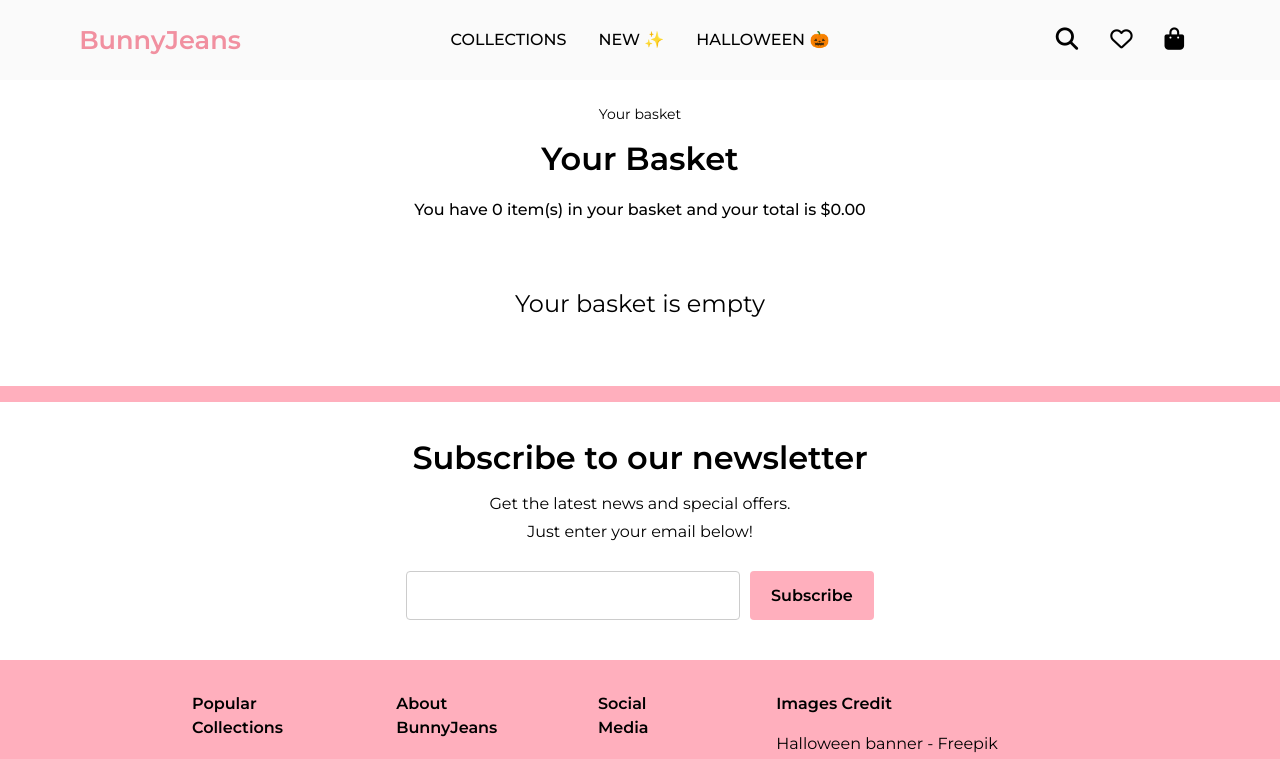
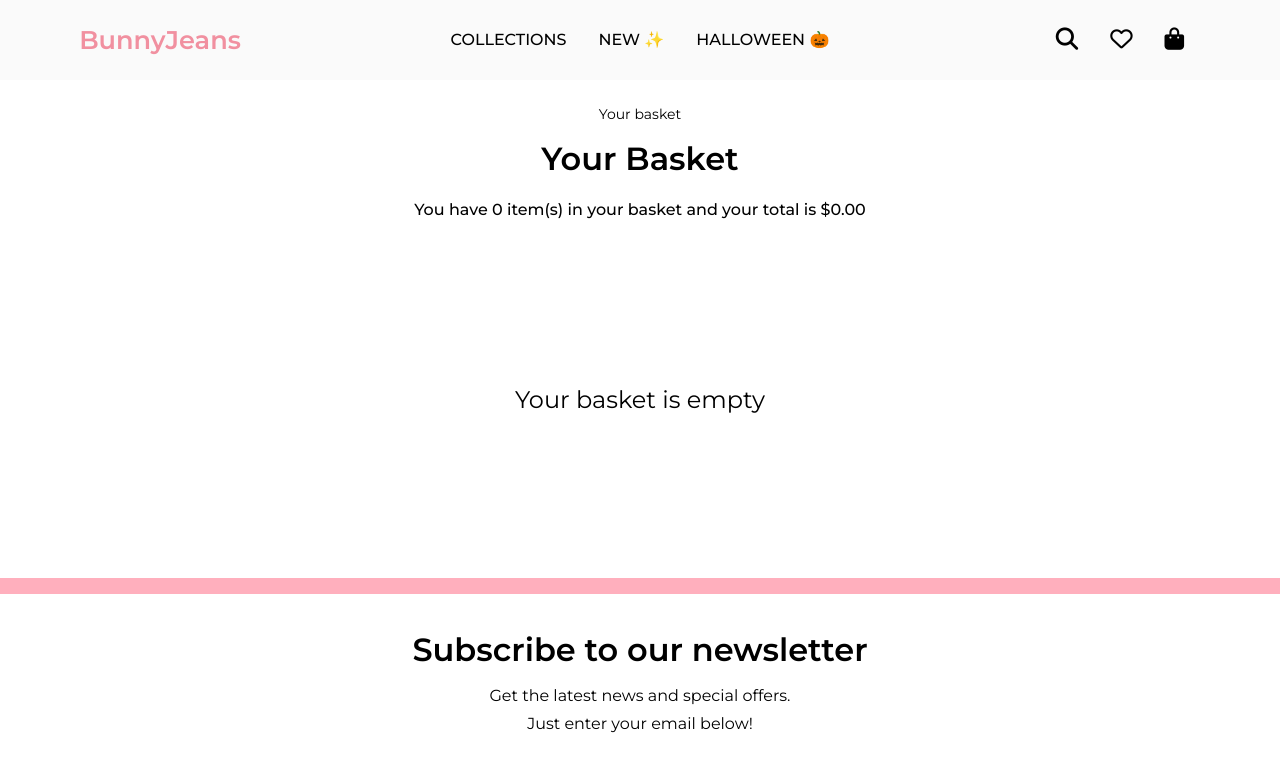
Before and after one commit to FernPK/BunnyJeans, a React (Vite) app: page /basket in a window 1280 px wide. Shown: the top 759 px of the page. Built offline with nearby package versions, Linux system fonts and the light colour scheme.

Commit message:
increase margin

```diff
--- a/src/styles/Basket.css
+++ b/src/styles/Basket.css
@@ -49,7 +49,7 @@
 .basket-blank {
   display: block;
   text-align: center;
-  margin: 4rem 0;
+  margin: 10rem 0;
   font-weight: 400;
 }
 
```
